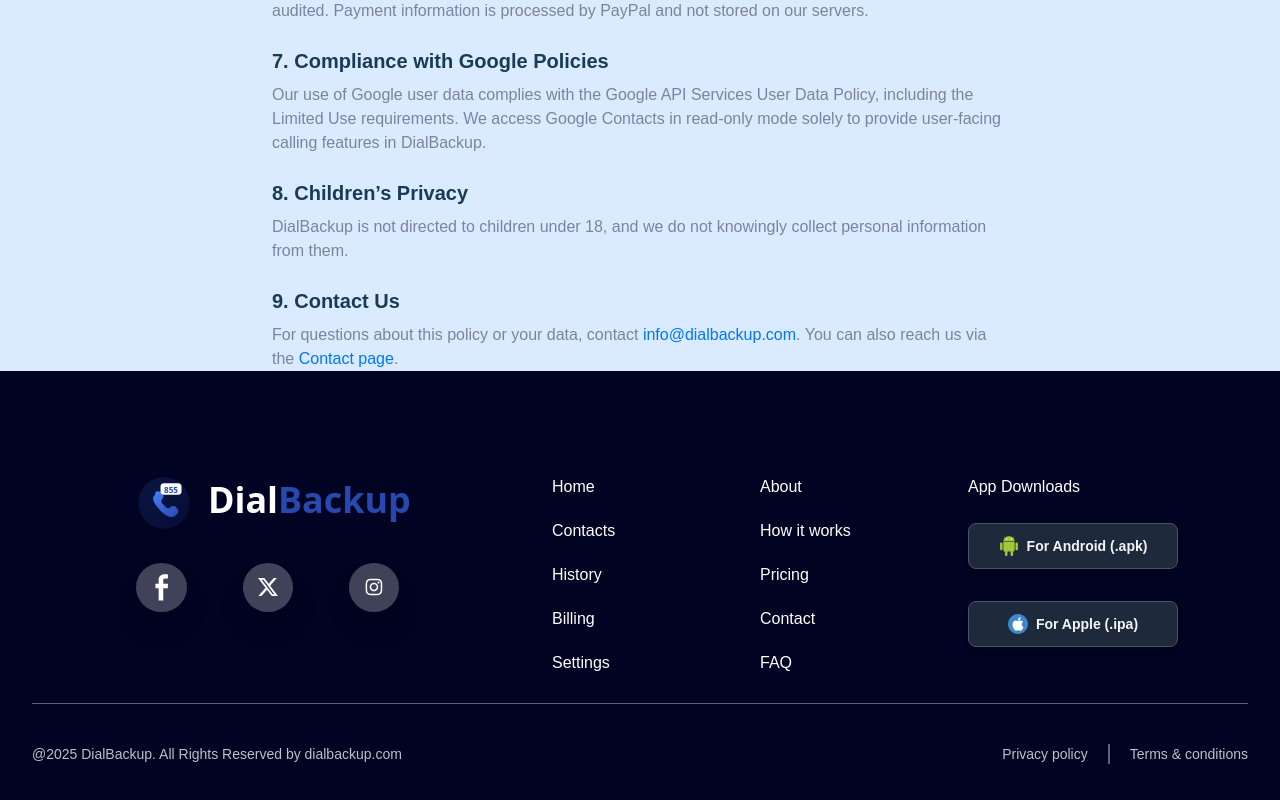
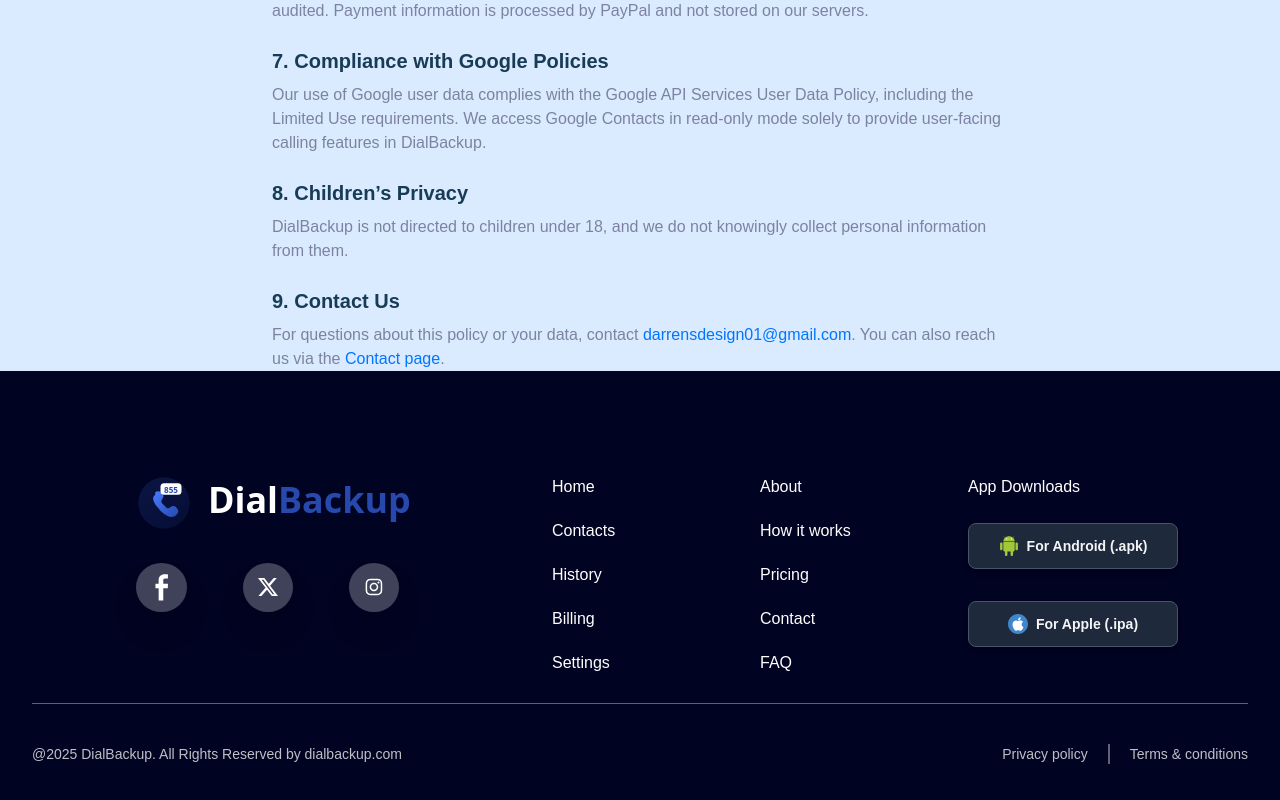
Before and after one commit to MagicSoftDev0717/backupcall-800, a Next.js app: page /privacy in a window 1280 px wide. Shown: the part 1133-1933 px from the top of the page. Built offline with nearby package versions, Linux system fonts and the light colour scheme; no server answers.

Commit message:
update terms, privacy page #3

```diff
--- a/src/components/Privacy/index.tsx
+++ b/src/components/Privacy/index.tsx
@@ -109,8 +109,8 @@
             </h2>
             <p className="mt-2 text-bluegray">
               For questions about this policy or your data, contact{" "}
-              <a href="mailto:info@dialbackup.com" className="text-blue hover:underline">
-                info@dialbackup.com
+              <a href="mailto:darrensdesign01@gmail.com" className="text-blue hover:underline">
+                darrensdesign01@gmail.com
               </a>. You can also reach us via the{" "}
               <a href="/#contactus" className="text-blue hover:underline">Contact page</a>.
             </p>
--- a/src/components/Terms/index.tsx
+++ b/src/components/Terms/index.tsx
@@ -124,8 +124,8 @@
 
         <p className="mt-8 text-bluegray">
           For questions about these Terms, contact{" "}
-          <a href="mailto:info@dialbackup.com" className="text-blue hover:underline">
-            info@dialbackup.com
+          <a href="mailto:darrensdesign01@gmail.com" className="text-blue hover:underline">
+            darrensdesign01@gmail.com
           </a>{" "}
           or visit our{" "}
           <a href="/#contactus" className="text-blue hover:underline">Contact page</a>.
```
